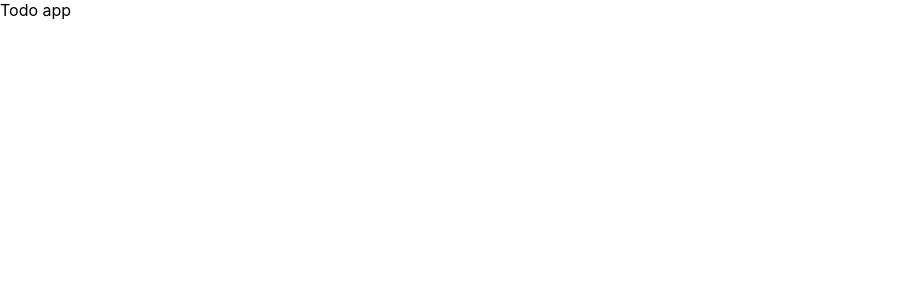
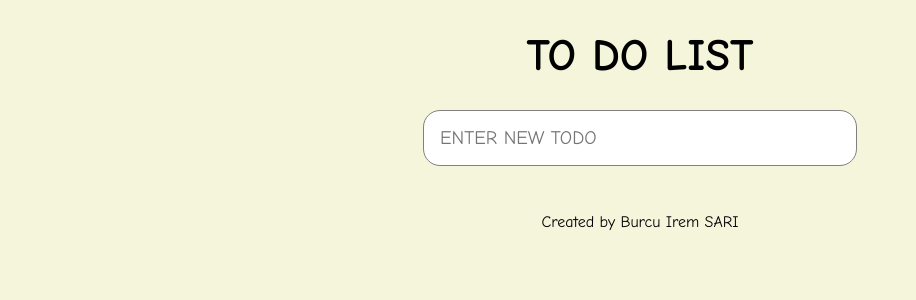
Before and after one commit to burcusarii/redux-examples, a React (Create React App) app in the folder todo-app/: page / in a window 1280 px wide. Shown: the top 300 px of the page, without its empty margins (0-916 px from the left). Built offline with nearby package versions, Linux system fonts and the light colour scheme.

Commit message:
header, footer ve form oluşturuldu.

```diff
--- a/todo-app/src/App.css
+++ b/todo-app/src/App.css
@@ -1,38 +1,24 @@
-.App {
-  text-align: center;
+.header {
+  text-transform: uppercase;
+  font-size: 1.4rem;
 }
 
-.App-logo {
-  height: 40vmin;
-  pointer-events: none;
+.new-todo {
+  padding: 1rem;
+  width: 25rem;
+  border-radius: 1rem;
+  border: none;
+  font-family: inherit;
+  text-transform: uppercase;
+  font-size: 1.2rem;
+  outline: none;
+  transition: all 0.3s;
 }
 
-@media (prefers-reduced-motion: no-preference) {
-  .App-logo {
-    animation: App-logo-spin infinite 20s linear;
-  }
+.new-todo:focus {
+  outline: 1px gray solid;
 }
 
-.App-header {
-  background-color: #282c34;
-  min-height: 100vh;
-  display: flex;
-  flex-direction: column;
-  align-items: center;
-  justify-content: center;
-  font-size: calc(10px + 2vmin);
-  color: white;
+.footer {
+  margin-top: 3rem;
 }
-
-.App-link {
-  color: #61dafb;
-}
-
-@keyframes App-logo-spin {
-  from {
-    transform: rotate(0deg);
-  }
-  to {
-    transform: rotate(360deg);
-  }
-}
--- a/todo-app/src/App.js
+++ b/todo-app/src/App.js
@@ -1,7 +1,15 @@
 import "./App.css";
-
+import Header from "./components/Header";
+import Form from "./components/Form";
+import Footer from "./components/Footer";
 function App() {
-  return <div>Todo app</div>;
+  return (
+    <div>
+      <Header />
+      <Form />
+      <Footer />
+    </div>
+  );
 }
 
 export default App;
--- /dev/null
+++ b/todo-app/src/components/Footer.js
@@ -0,0 +1,7 @@
+import React from "react";
+
+function Footer() {
+  return <footer className="footer">Created by Burcu Irem SARI</footer>;
+}
+
+export default Footer;
--- /dev/null
+++ b/todo-app/src/components/Form.js
@@ -0,0 +1,12 @@
+import React from "react";
+
+function Form() {
+  return (
+    <div>
+      {" "}
+      <input className="new-todo" placeholder="enter new todo" autoFocus />
+    </div>
+  );
+}
+
+export default Form;
--- /dev/null
+++ b/todo-app/src/components/Header.js
@@ -0,0 +1,11 @@
+import React from "react";
+
+function Header() {
+  return (
+    <header className="header">
+      <h1>to do list</h1>
+    </header>
+  );
+}
+
+export default Header;
--- a/todo-app/src/index.css
+++ b/todo-app/src/index.css
@@ -1,13 +1,15 @@
+@import url("https://fonts.googleapis.com/css2?family=Comic+Neue:wght@300;400;700&display=swap");
+
 body {
   margin: 0;
-  font-family: -apple-system, BlinkMacSystemFont, 'Segoe UI', 'Roboto', 'Oxygen',
-    'Ubuntu', 'Cantarell', 'Fira Sans', 'Droid Sans', 'Helvetica Neue',
-    sans-serif;
+  font-family: "Comic Neue", cursive;
   -webkit-font-smoothing: antialiased;
   -moz-osx-font-smoothing: grayscale;
+  background-color: beige;
+  text-align: center;
 }
 
 code {
-  font-family: source-code-pro, Menlo, Monaco, Consolas, 'Courier New',
+  font-family: source-code-pro, Menlo, Monaco, Consolas, "Courier New",
     monospace;
 }
```
